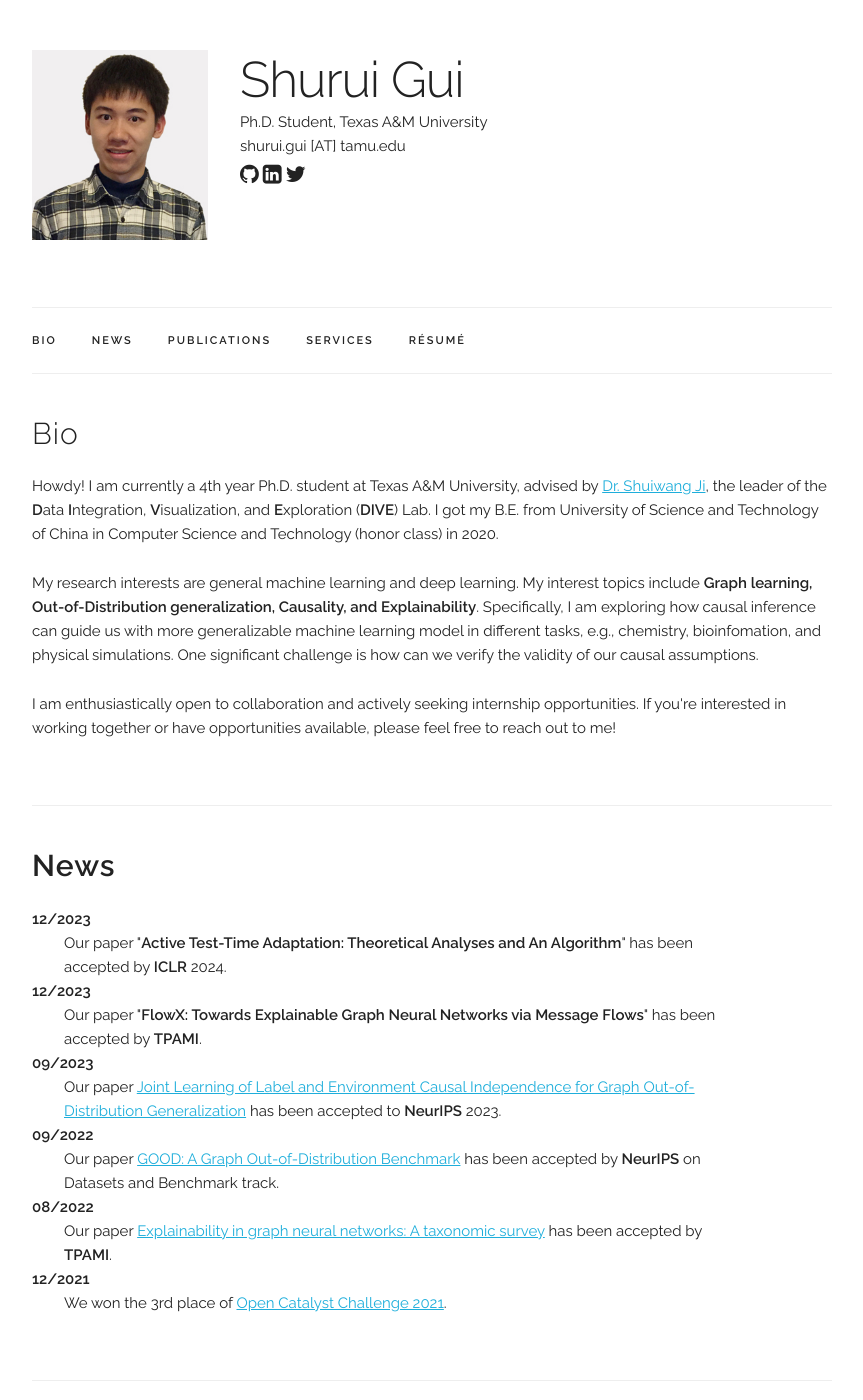
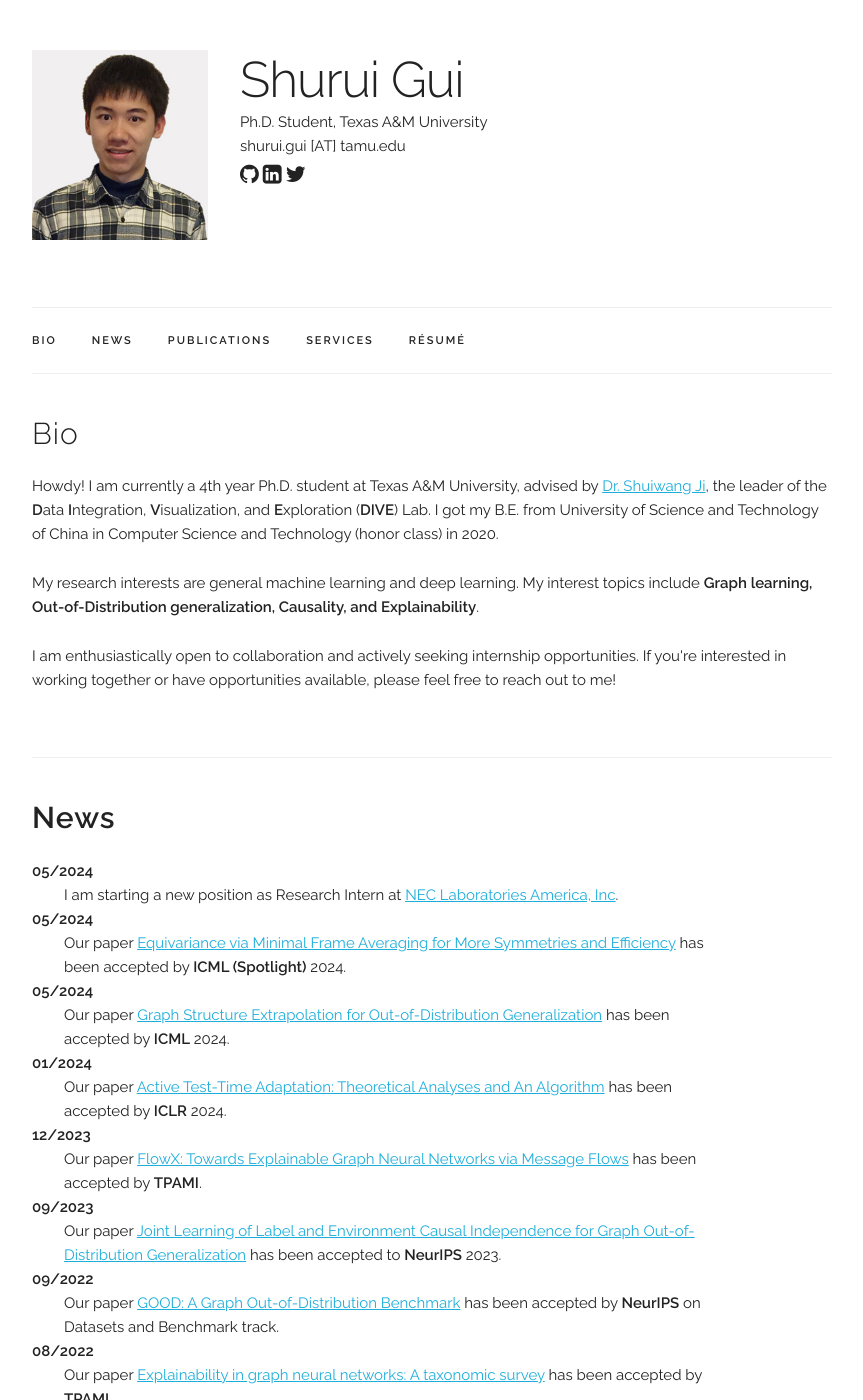
Before and after one commit to CM-BF/CM-BF.github.io, a Jekyll site: the page built from index.html, in a window 1280 px wide and 1400 px high. Shown: the whole window, without its empty margins (208-1071 px from the left). Built offline with Jekyll 4.4.1, drawn with Linux system fonts in a browser that asks for light colours; a style sheet for code colours, icons or effects is not loaded; some of the changed text lies outside the part shown.

Commit message:
ICML & Intern updates

```diff
--- a/_data/news.yaml
+++ b/_data/news.yaml
@@ -1,8 +1,14 @@
 
 news:
-  - title: "Our paper \"<b>Active Test-Time Adaptation: Theoretical Analyses and An Algorithm</b>\" has been accepted by <b>ICLR</b> 2024."
-    date: "12/2023"
-  - title: "Our paper \"<b>FlowX: Towards Explainable Graph Neural Networks via Message Flows</b>\" has been accepted by <b>TPAMI</b>."
+  - title: "I am starting a new position as Research Intern at <a href=https://www.nec-labs.com> NEC Laboratories America, Inc</a>."
+    date: "05/2024"
+  - title: "Our paper <a href=https://openreview.net/forum?id=guFsTBXsov> Equivariance via Minimal Frame Averaging for More Symmetries and Efficiency</a> has been accepted by <b>ICML (Spotlight)</b> 2024."
+    date: "05/2024"
+  - title: "Our paper <a href=https://openreview.net/forum?id=Xgrey8uQhr> Graph Structure Extrapolation for Out-of-Distribution Generalization</a> has been accepted by <b>ICML</b> 2024."
+    date: "05/2024"
+  - title: "Our paper <a href=https://openreview.net/forum?id=YHUGlwTzFB> Active Test-Time Adaptation: Theoretical Analyses and An Algorithm</a> has been accepted by <b>ICLR</b> 2024."
+    date: "01/2024"
+  - title: "Our paper <a href=https://ieeexplore.ieee.org/abstract/document/10374255> FlowX: Towards Explainable Graph Neural Networks via Message Flows</a> has been accepted by <b>TPAMI</b>."
     date: "12/2023"
   - title: "Our paper <a href=https://github.com/divelab/LECI> Joint Learning of Label and Environment Causal Independence for Graph Out-of-Distribution Generalization</a> has been accepted to <b>NeurIPS</b> 2023."
     date: "09/2023"
@@ -10,8 +16,8 @@ news:
     date: "09/2022"
   - title: "Our paper <a href='https://ieeexplore.ieee.org/abstract/document/9875989'>Explainability in graph neural networks: A taxonomic survey</a> has been accepted by <b>TPAMI</b>."
     date: "08/2022"
-  - title: "We won the 3rd place of <a href='https://opencatalystproject.org/challenge.html'>Open Catalyst Challenge 2021</a>."
-    date: "12/2021"
+#  - title: "We won the 3rd place of <a href='https://opencatalystproject.org/challenge.html'>Open Catalyst Challenge 2021</a>."
+#    date: "12/2021"
 #
 #  - title: "Our paper <a href='https://jmlr.org/papers/v22/21-0343.html'>DIG: A Turnkey Library for Diving into Graph Deep Learning Research</a> has been accepted to <b>JMLR</b>."
 #    date: "09/2021"
--- a/_data/publications.yaml
+++ b/_data/publications.yaml
@@ -72,21 +72,30 @@ pubs:
         img: "/assets/imgs/AIRS.png"
         selected: y
 
+  - year: 2024
+    papers:
+      - title: "Equivariance via Minimal Frame Averaging for More Symmetries and Efficiency"
+        authors: "Yuchao Lin, Jacob Helwig, <b>Shurui Gui</b>, Shuiwang Ji"
+        venue: "Forty-first International Conference on Machine Learning (<b>ICML</b>), 2024"
+        paper_pdf: "https://openreview.net/forum?id=guFsTBXsov"
+        code: "https://github.com/divelab/MFA"
+        code_star: "https://img.shields.io/github/stars/divelab/MFA?style=social"
+        selected: y
+
       - title: "Graph Structure and Feature Extrapolation for Out-of-Distribution Generalization"
         authors: "Xiner Li, <b>Shurui Gui</b>, Youzhi Luo, Shuiwang Ji"
-        venue: "arXiv preprint arXiv:2306.08076"
-        paper_pdf: "https://arxiv.org/pdf/2306.08076"
+        venue: "Forty-first International Conference on Machine Learning (<b>ICML</b>), 2024"
+        paper_pdf: "https://openreview.net/forum?id=Xgrey8uQhr"
         img: "/assets/imgs/G-splice.pdf"
         selected: y
 
-  - year: 2024
-    papers:
       - title: "Active Test-Time Adaptation: Theoretical Analyses and An Algorithm"
         authors: "<b>Shurui Gui*</b>, Xiner Li*, Shuiwang Ji"
         venue: "The Twelfth International Conference on Learning Representations (<b>ICLR</b>), 2024"
         paper_pdf: "https://openreview.net/forum?id=YHUGlwTzFB"
         code: "https://github.com/divelab/ATTA"
-        img: "/assets/imgs/ATTA.png"
+        code_star: "https://img.shields.io/github/stars/divelab/ATTA?style=social"
+        img: "/assets/imgs/ATTA.pdf"
         selected: y
 
   - year: 2023
@@ -96,6 +105,7 @@ pubs:
         venue: "IEEE Transactions on Pattern Analysis and Machine Intelligence (<b>TPAMI</b>), 2023"
         paper_pdf: "https://arxiv.org/abs/2206.12987"
         code: "https://github.com/CM-BF/FlowX"
+        code_star: "https://img.shields.io/github/stars/CM-BF/FlowX?style=social"
         img: "/assets/imgs/FlowX.png"
         selected: y
 
--- a/index.html
+++ b/index.html
@@ -11,8 +11,7 @@ title: Home
   </p>
 
   <p>
-      My research interests are general machine learning and deep learning. My interest topics include <b>Graph learning, Out-of-Distribution generalization, Causality, and Explainability</b>. Specifically, I am exploring how causal inference can
-      guide us with more generalizable machine learning model in different tasks, e.g., chemistry, bioinfomation, and physical simulations. One significant challenge is how can we verify the validity of our causal assumptions.
+      My research interests are general machine learning and deep learning. My interest topics include <b>Graph learning, Out-of-Distribution generalization, Causality, and Explainability</b>.
   </p>
     <p>
         I am enthusiastically open to collaboration and actively seeking internship opportunities. If you're interested in working together or have opportunities available, please feel free to reach out to me!
```
Also changed, not shown: _data/experience.yaml (+12 -6 lines), 2 other files.
